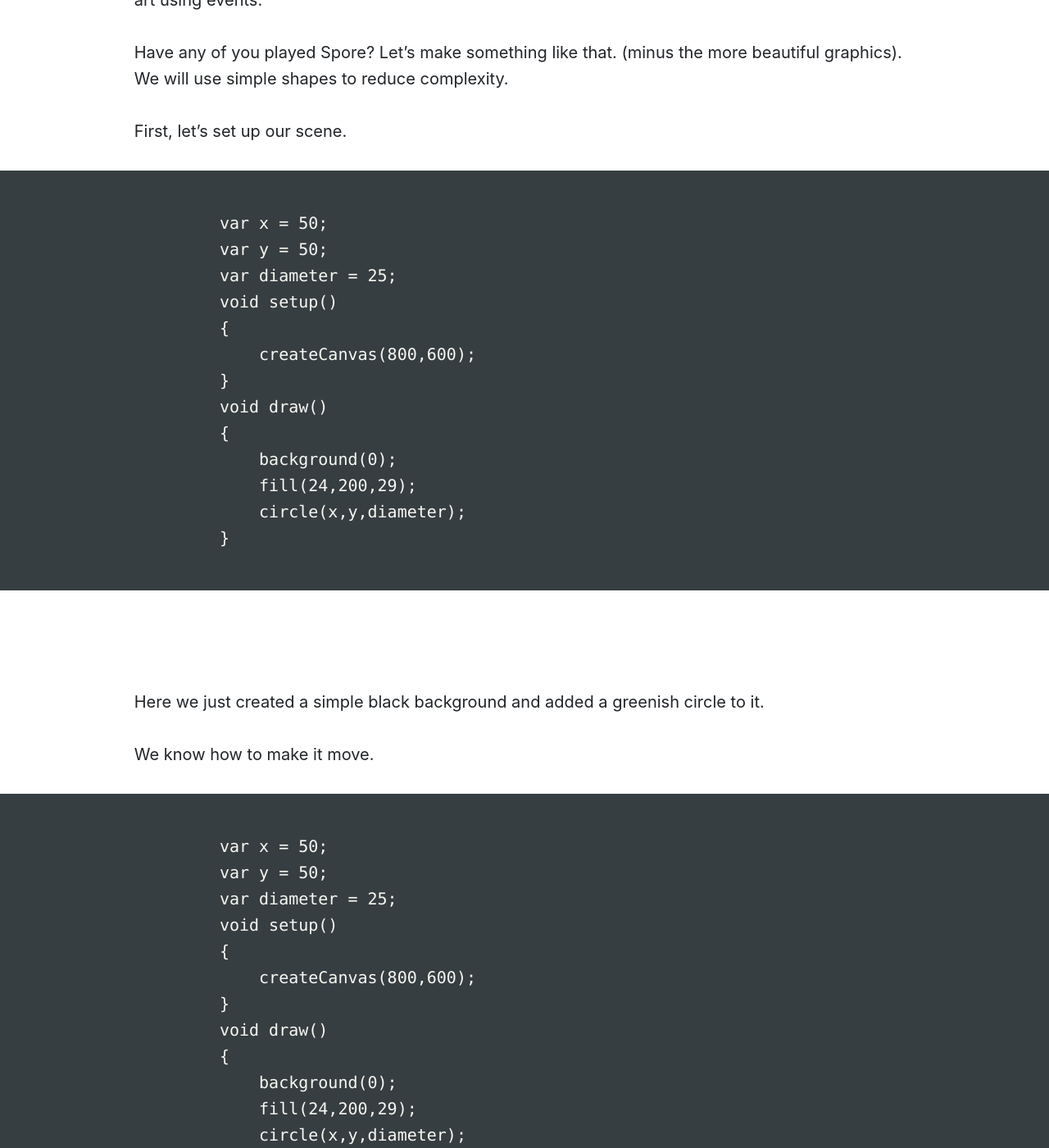
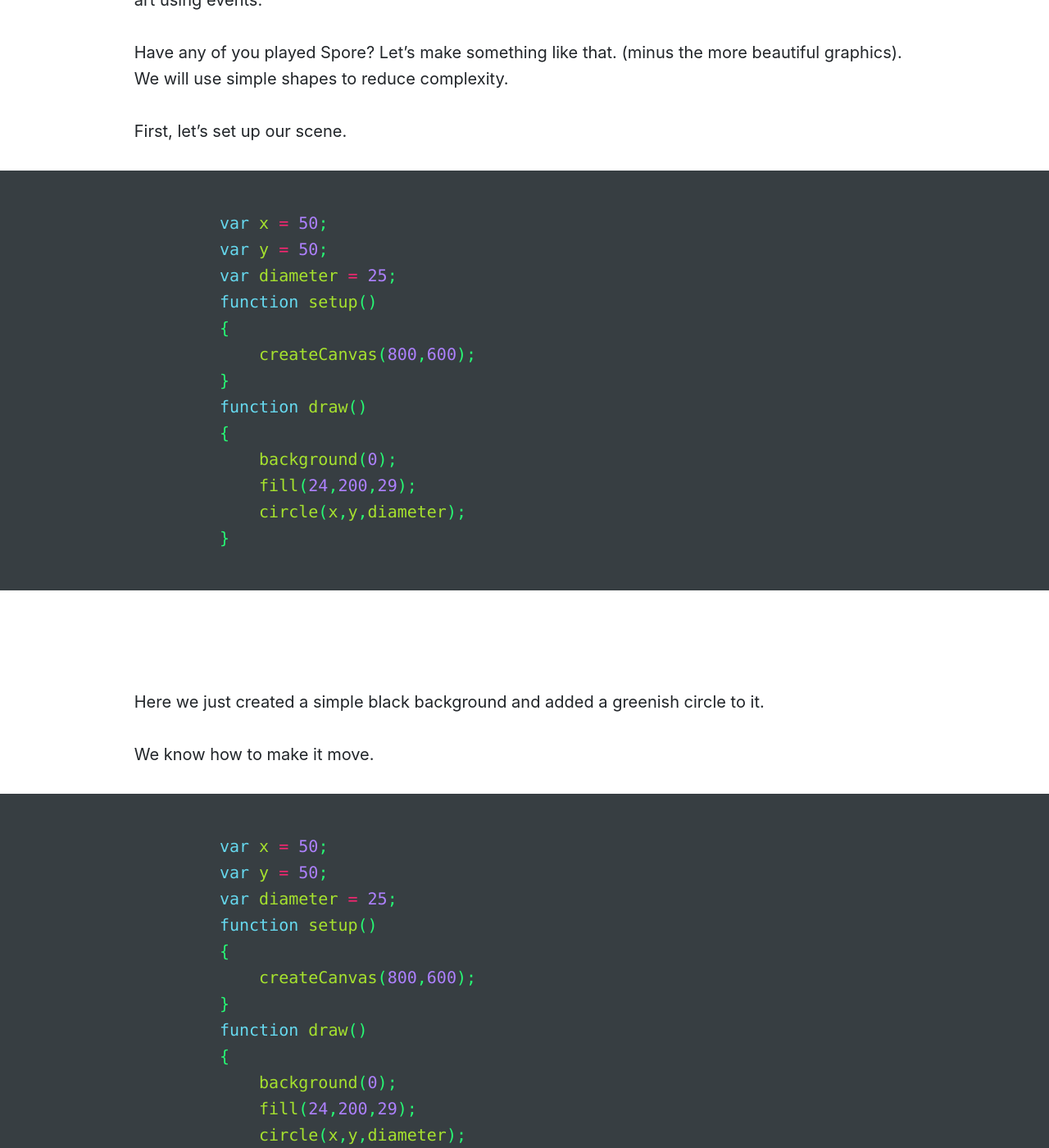
Before and after one commit to Montana-Media-Arts/creative-coding-1-Fall2019, a Jekyll site: the page built from modules/week-11/_posts/2017-01-05-setup-the-scene.md, in a window 1280 px wide and 1400 px high, scrolled down 661 px. Shown: the whole window at 82% size. Built offline with Jekyll 4.4.1, drawn with Linux system fonts in a browser that asks for light colours; nearby versions of some CDN libraries; some of the changed text lies outside the part shown.

Commit message:
updated text

````diff
--- a/modules/week-11/_posts/2017-01-05-setup-the-scene.md
+++ b/modules/week-11/_posts/2017-01-05-setup-the-scene.md
@@ -12,15 +12,15 @@ Have any of you played Spore?  Let's make something like that.  (minus the more
 
 First, let's set up our scene.
 
-```html
+```js
     var x = 50;
     var y = 50;
     var diameter = 25;
-    void setup()
+    function setup()
     {
         createCanvas(800,600);
     }
-    void draw()
+    function draw()
     {
         background(0);
         fill(24,200,29);
@@ -32,15 +32,15 @@ Here we just created a simple black background and added a greenish circle to it
 
 We know how to make it move.
 
-```html
+```js
     var x = 50;
     var y = 50;
     var diameter = 25;
-    void setup()
+    function setup()
     {
         createCanvas(800,600);
     }
-    void draw()
+    function draw()
     {
         background(0);
         fill(24,200,29);
@@ -53,7 +53,7 @@ That moves our circle to the right because we are adding to x.  Remember that x,
 
 Hopefully, you also found out that if you change x and y and diameter at the same time, some exciting things happen.  The concepts we learned last week will be the starting point for this week.
 
-```html
+```js
     var x = 50;
     var y = 50;
     var diameter = 25;
````
